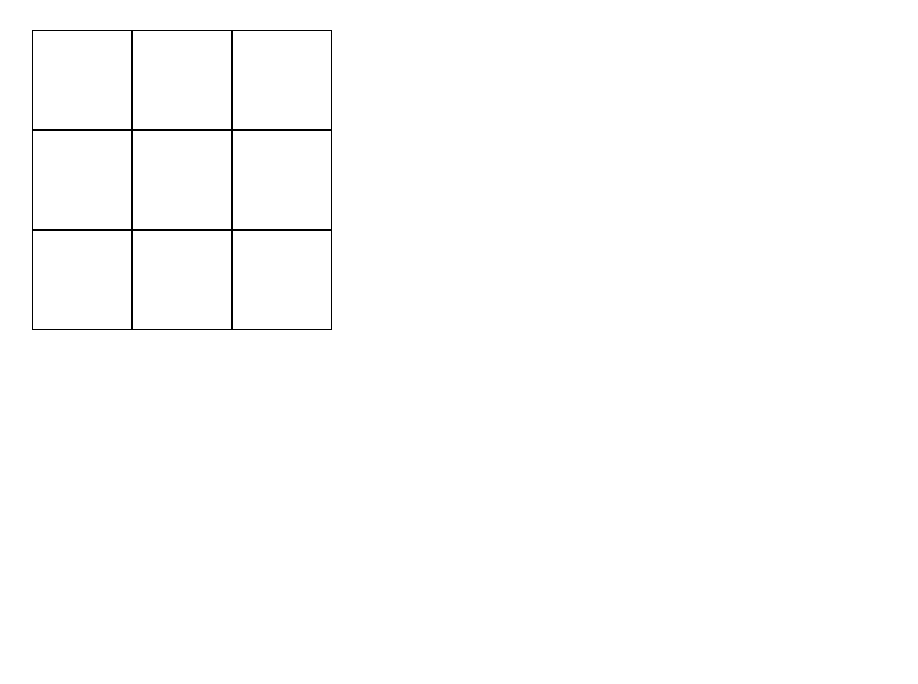
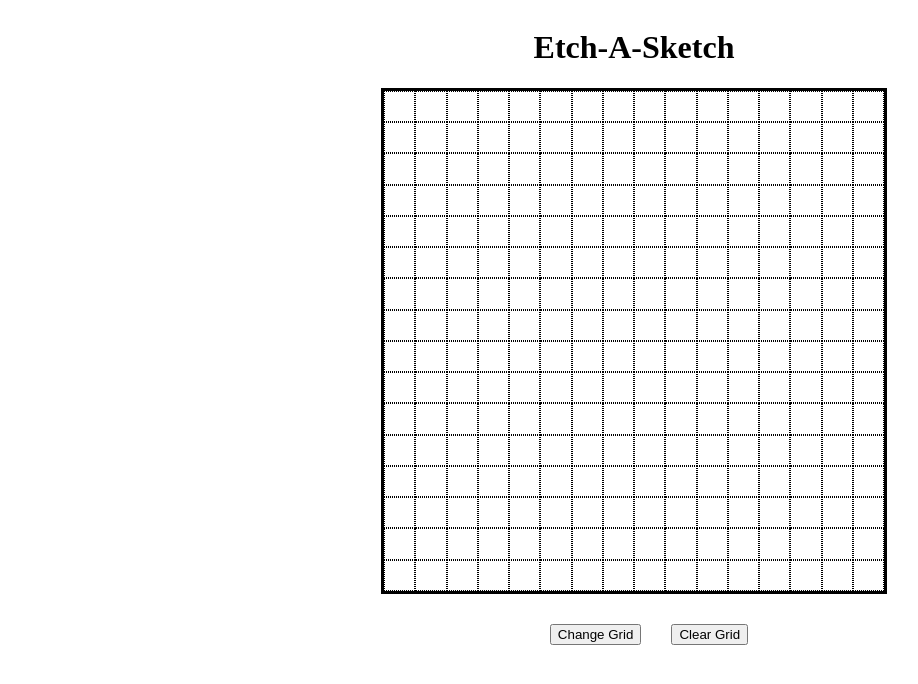
Before and after one commit to wongluyee/etch-a-sketch, a plain HTML site: page index.html in a window 1280 px wide. Shown: the whole page, without its empty margins (6-924 px from the left). Drawn offline with Linux system fonts and the light colour scheme.

Commit message:
Add buttons to change grid and clear grid

```diff
--- a/index.html
+++ b/index.html
@@ -9,6 +9,11 @@
     <title>Etch-a-sketch</title>
 </head>
 <body>
+    <h1>Etch-A-Sketch</h1>
     <div id="container"></div>
+    <div class="btn-container">
+        <button class="change-grid" onclick="changeGrid()">Change Grid</button>
+        <button class="clear-grid" onclick="clearGrid()">Clear Grid</button>
+    </div>
 </body>
 </html>
--- a/main.js
+++ b/main.js
@@ -1,6 +1,7 @@
 const container = document.getElementById("container");
+const changeGridBtn = document.getElementsByClassName("change-grid");
 
-function makeGrid(rows, columns) {
+function makeGrid(rows = 16, columns = 16) {
   container.style.setProperty('--grid-rows', rows);
   container.style.setProperty('--grid-columns', columns);
   for (c = 0; c < (rows * columns); c++) {
@@ -9,14 +10,10 @@ function makeGrid(rows, columns) {
   };
 };
 
-makeGrid(3, 3);
+makeGrid();
 
 function fillCell(e){
     e.target.style.backgroundColor = "#000000";
-}
-
-function removeCellColor(e){
-    e.target.style.backgroundColor = "#FFFFFF";
 }
 
 function draw (){
@@ -24,8 +21,37 @@ function draw (){
 
     cells.forEach((cell) => {
         cell.addEventListener('mouseover', fillCell);
-        cell.addEventListener('mouseout', removeCellColor);
     });
 }
 
 draw();
+
+//Remove all the cells for changing grid
+function removeGrid(){
+    const cells = document.querySelectorAll(".grid");
+
+    cells.forEach((cell) => {
+        cell.remove();
+    });
+}
+
+//Remove all the cells first, then create a new one.
+//draw() function in the end so that user can draw on the new grid.
+function changeGrid(){
+    let input = prompt("Please enter the new grid.");
+
+    //So that if user click cancel, the grid would not disappear
+    if (input === null) return;
+
+    removeGrid();
+    makeGrid(input,input);
+    draw();
+}
+
+function clearGrid(){
+    const cells = document.querySelectorAll(".grid");
+
+    cells.forEach((cell) => {
+        cell.style.backgroundColor = "#FFFFFF";
+    });
+}
--- a/style.css
+++ b/style.css
@@ -1,18 +1,32 @@
 :root {
     --grid-columns: 1;
     --grid-rows: 1;
+  }
+
+  body {
+    display:flex;
+    flex-direction:column;
+    align-items: center;
   }
 
   #container {
     display: grid;
     grid-template-rows: repeat(var(--grid-rows), 1fr);
     grid-template-columns: repeat(var(--grid-columns), 1fr);
-    margin:30px 30px;
-    width: 300px;
-    height: 300px;
+    width:500px;
+    height:500px;
+    border:3px solid black;
   }
 
   .grid {
-    padding: 1em;
-    border: 1px solid rgb(0, 0, 0);
+    border: 1px dotted rgb(0, 0, 0);
   }
+
+  .change-grid {
+    margin:30px;
+  }
+
+  .btn-container {
+    display:flex;
+    align-items:center;
+  }
```
